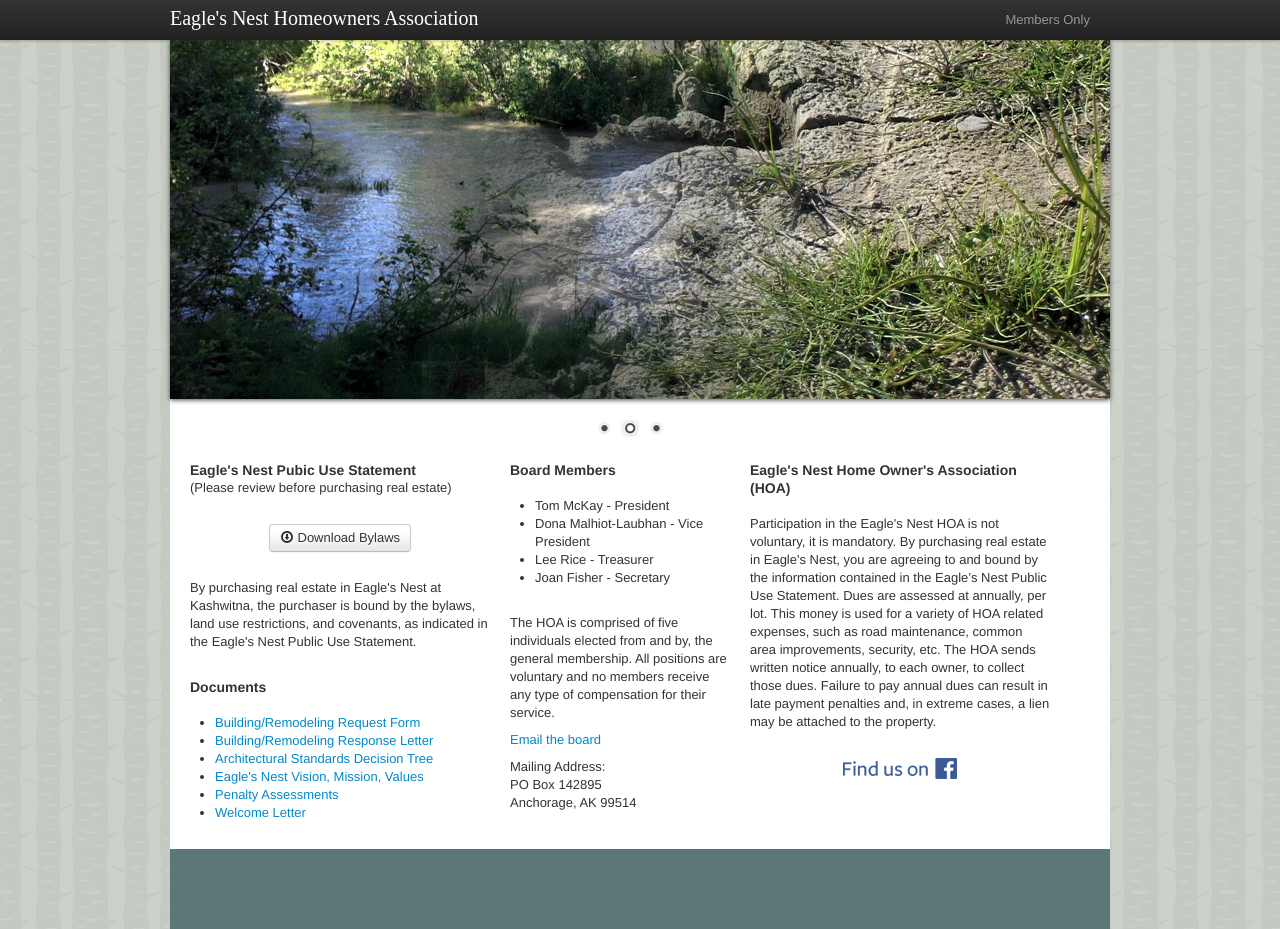
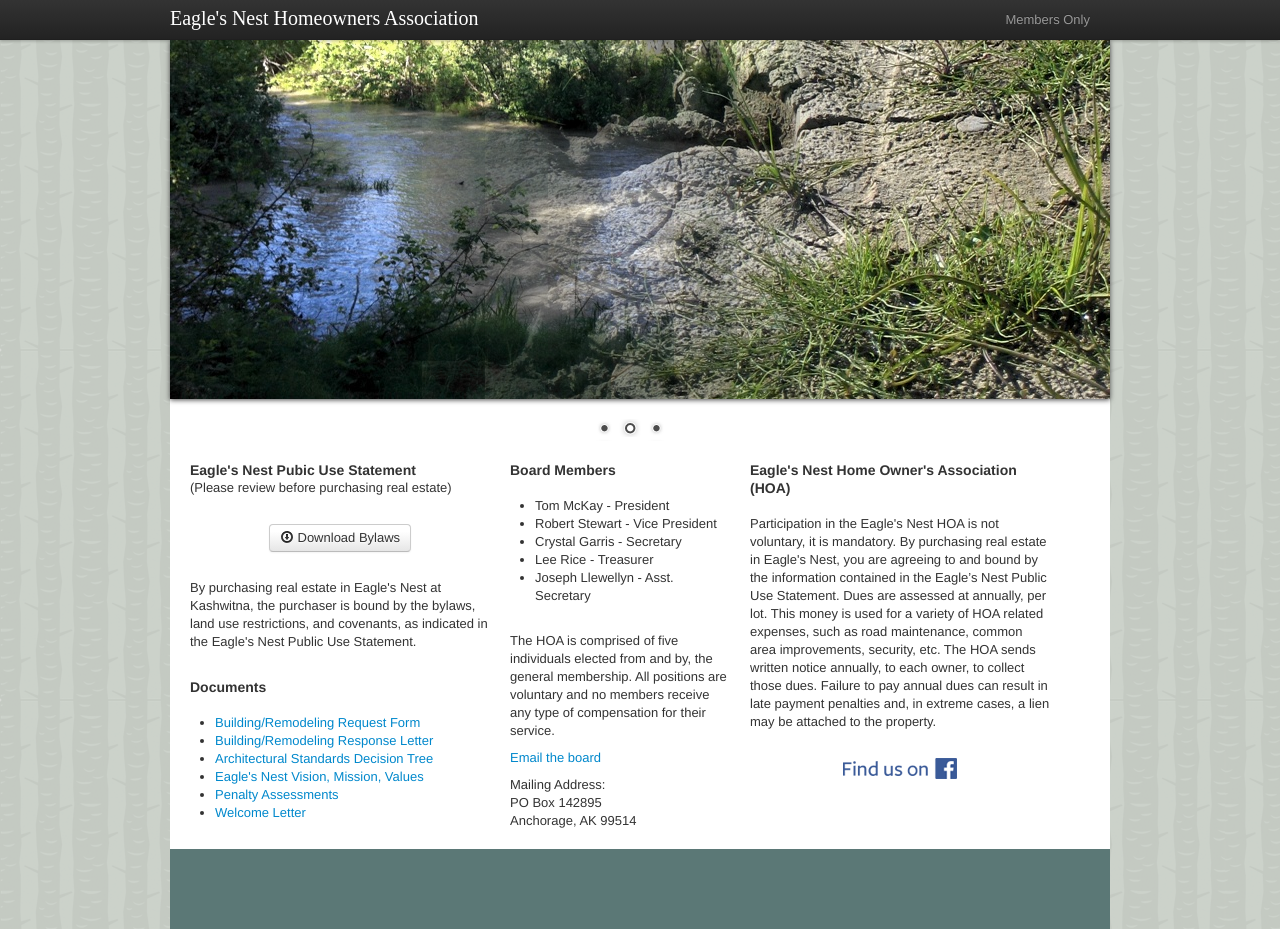
Before and after one commit to thesurlydev/eaglesnest-hoa.net, a Jekyll site: the page built from index.markdown, in a window 1280 px wide and 929 px high. Built offline with Jekyll 4.4.1, drawn with Linux system fonts in a browser that asks for light colours; some web fonts are replaced.

Commit message:
updated board members

```diff
--- a/index.markdown
+++ b/index.markdown
@@ -31,9 +31,10 @@ title: Eagle's Nest Homeowners Association
                 <br>
                 <ul>
                     <li>Tom McKay - President</li>
-                    <li>Dona Malhiot-Laubhan - Vice President</li>
+                    <li>Robert Stewart - Vice President</li>
+                    <li>Crystal Garris - Secretary</li>
                     <li>Lee Rice - Treasurer</li>
-                    <li>Joan Fisher - Secretary</li>
+                    <li>Joseph Llewellyn - Asst. Secretary</li>
                 </ul>
                 <br>
                 <p>The HOA is comprised of five individuals elected from and by, the general membership. All positions are voluntary and no members receive any type of compensation for their service.</p>
```
Also changed, not shown: 1 other file.
